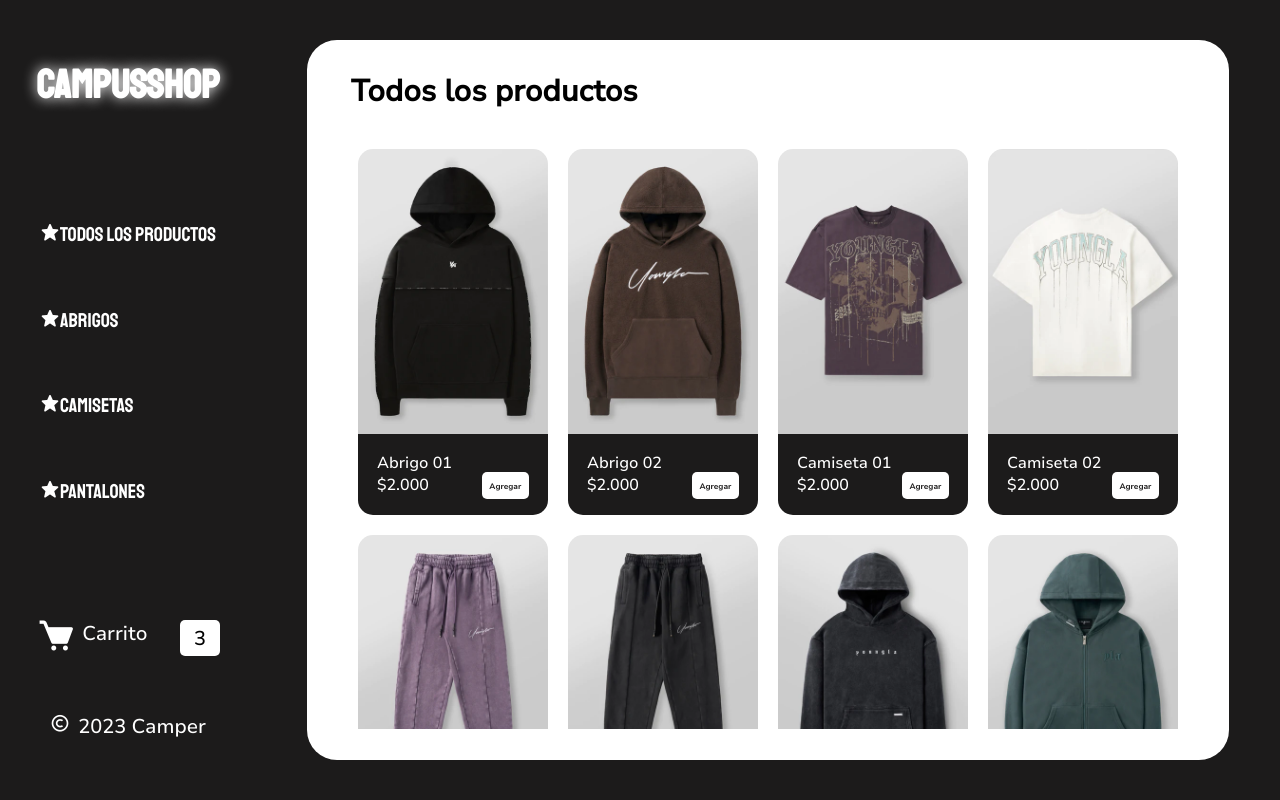
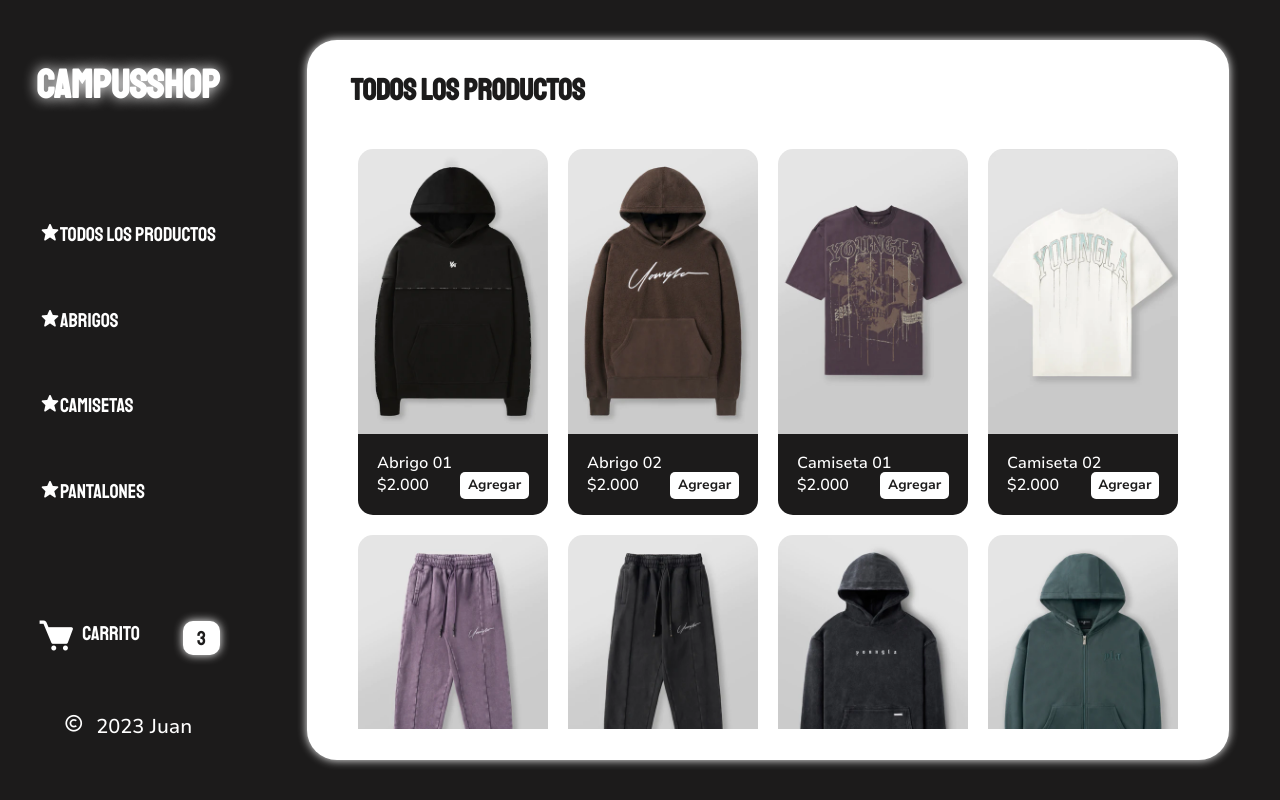
Before and after one commit to JuanManuelGilQuiroga/proyectoWeb, a plain HTML site: page index.html in a window 1280 px wide. Drawn offline with nearby package versions, Linux system fonts and the light colour scheme.

Commit message:
refactor: :sparkles: Index responsive design
Index responsive design completed, change in the transitions.

```diff
--- a/css/style.css
+++ b/css/style.css
@@ -116,6 +116,8 @@
 }
 main h2{
     margin: 5%;
+    font-family: "Staatliches";
+    color: var(--color-black);
 }
 .main__list{
     height: 80vh;
@@ -190,7 +192,7 @@
 .main__list > div:active{
     overflow: hidden;
     transform: rotate(5deg);
-    box-shadow:  0px 0px 20px rgb(255, 178, 105);
+    box-shadow:  0px 0px 15px var(--color-black);
 }
 .item__img img{
     object-fit: cover;
@@ -229,10 +231,9 @@
     transition: all .2s;
 }
 .info__div button:active{
-    padding: 1% 2% 1%;
-    transform: rotate(-5deg);
-    background: rgb(255, 178, 105);
-    color: #FFFF;
+    padding: 1% 3% 1%;
+    box-shadow: 0px 0px 10px var(--color-white);
+    color: var(--color-white);
 }
 .info__div a{
     color: var(--color-black);
@@ -271,6 +272,12 @@
     .header__menu{
         align-items: start;
     }
+    .header a{
+        transition: .2s;
+    }
+    .header a:hover{
+        text-shadow: 0px 0px 5px var(--color-white);
+    }
     .header__carrito{
         width: 100%;
         display: flex;
@@ -284,14 +291,18 @@
     }
     .carrito__info a{
         color: var(--color-white);
+        font-family: "Staatliches";
     }
     .carrito__number{
+        font-family: "Staatliches";
+        color: var(--color-black);
         background: var(--color-white);
         padding: 3% 10%;
-        border-radius: 5px;
+        border-radius: 10px;
+        box-shadow: 0px 0px 10px var(--color-white);
     }
     .header__copy{
-        width: 85%;
+        width: 70%;
         display: flex;
         justify-content: space-between;
     }
@@ -300,6 +311,7 @@
     }
 
     main{
+        box-shadow: 0px 0px 10px var(--color-white);
         width: 90%;
         margin-top: 0;
         background: var(--color-white);
@@ -309,6 +321,12 @@
     main h2{
         margin: 0;
         margin-left: 1.5%;
+    }
+    .main__list > div:hover{
+        overflow: hidden;
+        /*transform: rotate(5deg);*/
+        box-shadow:  0px 0px 15px var(--color-black);
+        transform: scale(1.05);
     }
     .main__list{
         height: 75vh;
@@ -327,4 +345,12 @@
     .item__info{
         margin-top: -8px;
     }
+    .info__div a{
+        font-size: 1em;
+    }
+    .info__div button:hover{
+        padding: 1% 3% 1%;
+        box-shadow: 0px 0px 10px var(--color-white);
+        color: var(--color-white);
+    }
 }
--- a/index.html
+++ b/index.html
@@ -30,7 +30,7 @@
         </div>
         <div class="header__copy">
             <i class='bx bx-copyright'></i>
-            <p>2023 Camper</p>
+            <p>2023 Juan</p>
         </div>
     </div>
     <script src="js/main.js"></script>
```
